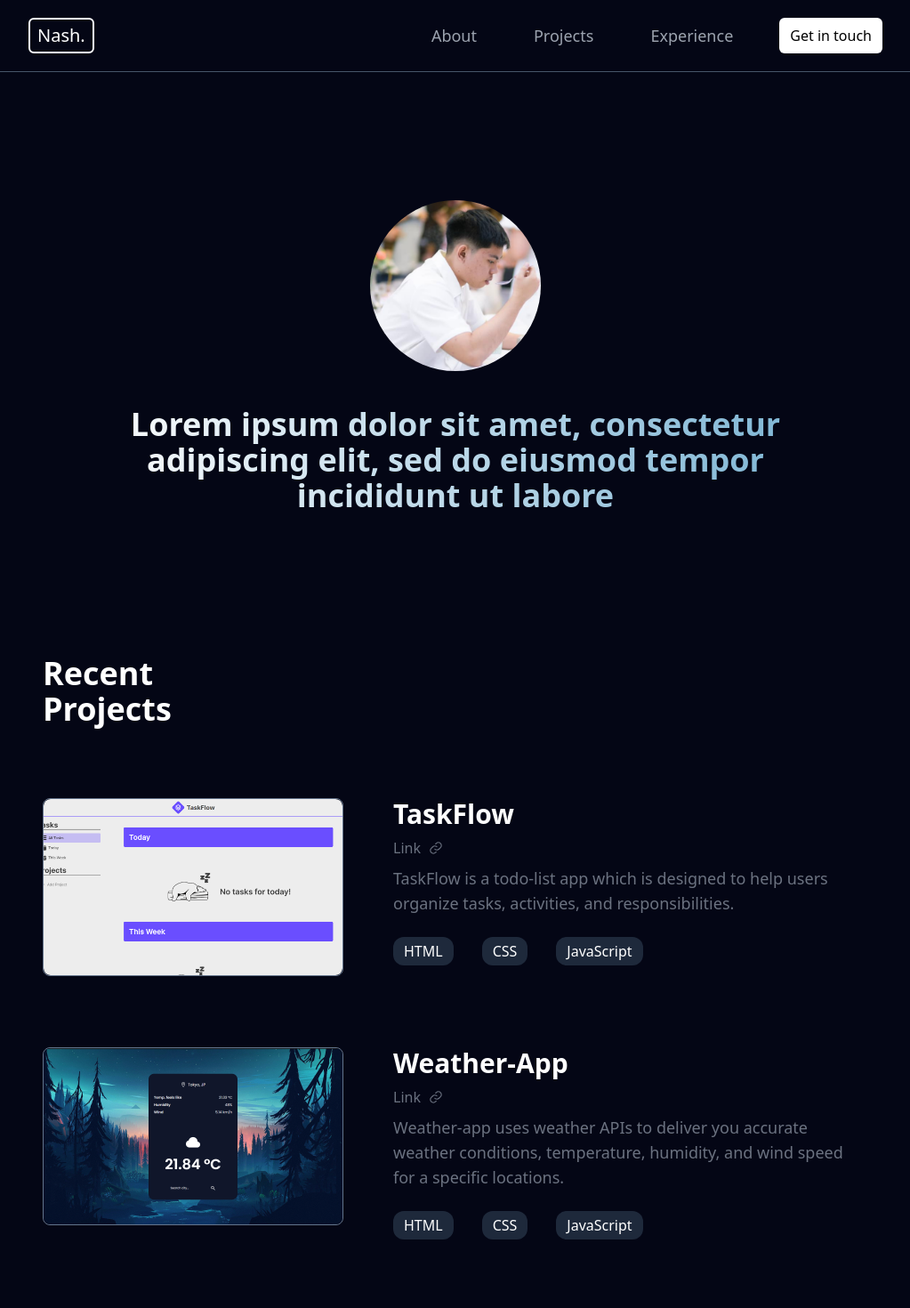
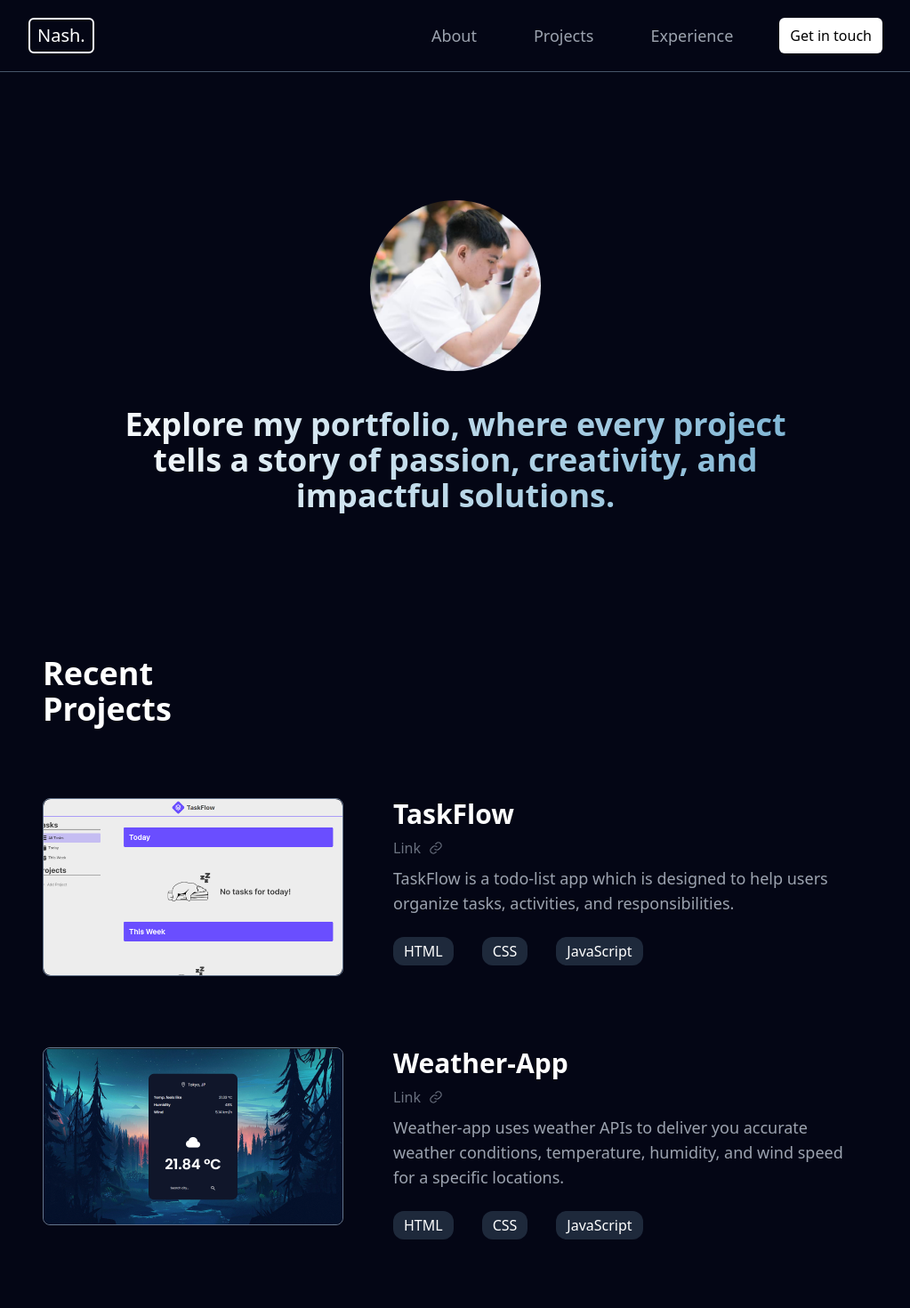
Before and after one commit to JonashGania/my-portfolio, a React (Vite) app: page / in a window 1280 px wide. Shown: the top 1470 px of the page at 89% size, without its empty margins (128-1151 px from the left). Built offline with nearby package versions, Linux system fonts and the light colour scheme.

Commit message:
added about info

```diff
--- a/src/components/Home.jsx
+++ b/src/components/Home.jsx
@@ -14,8 +14,8 @@ export default function Home(){
                 </div>
                 <div className="mx-4">
                     <p className="font-extrabold text-2xl sm:text-4xl text-center mx-auto pt-10 max-w-3xl text-transparent bg-clip-text bg-gradient-to-r from-slate-50 to-gradientBlue transition-all duration-300 ease-in">
-                        Lorem ipsum dolor sit amet, consectetur adipiscing elit,
-                        sed do eiusmod tempor incididunt ut labore
+                        Explore my portfolio, where every project tells a story of passion,
+                        creativity, and impactful solutions.
                     </p>
                 </div>
                 <div className="pt-40 pb-20 mx-4">
@@ -49,7 +49,7 @@ export default function Home(){
                                         </span>
                                     </a>
                                 </div>
-                                <p className="text-gray-500 text-lg font-regular pb-6">
+                                <p className="text-gray-400 text-lg font-regular pb-6">
                                     TaskFlow is a todo-list app which is designed to help users organize tasks, activities, and responsibilities.
                                 </p>
                                 <div className="flex items-center gap-8 pt">
@@ -87,7 +87,7 @@ export default function Home(){
                                         </span>
                                     </a>
                                 </div>
-                                <p className="text-gray-500 text-lg font-regular pb-6">
+                                <p className="text-gray-400 text-lg font-regular pb-6">
                                     Weather-app uses weather APIs to deliver you accurate weather conditions, temperature, humidity, and wind speed for a specific locations.
                                 </p>
                                 <div className="flex items-center gap-8 pt">
```
